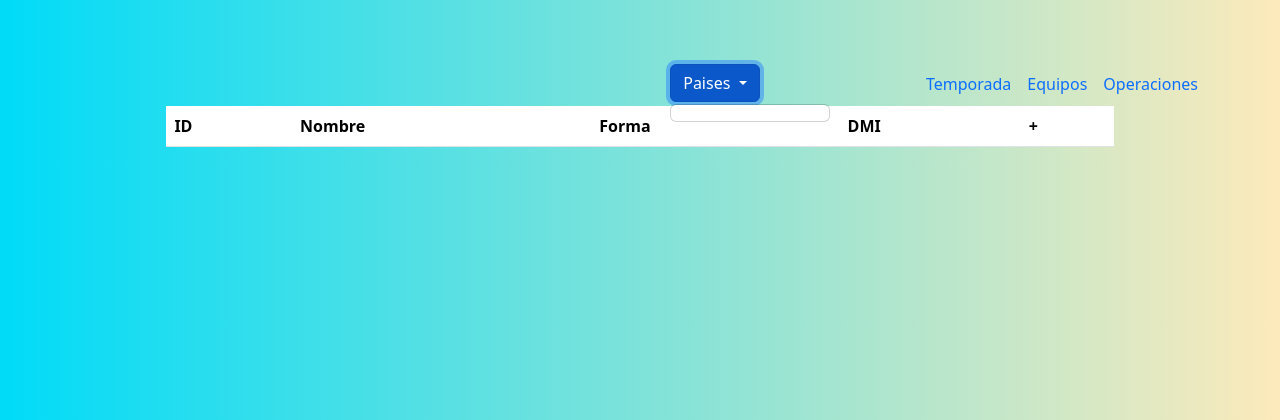
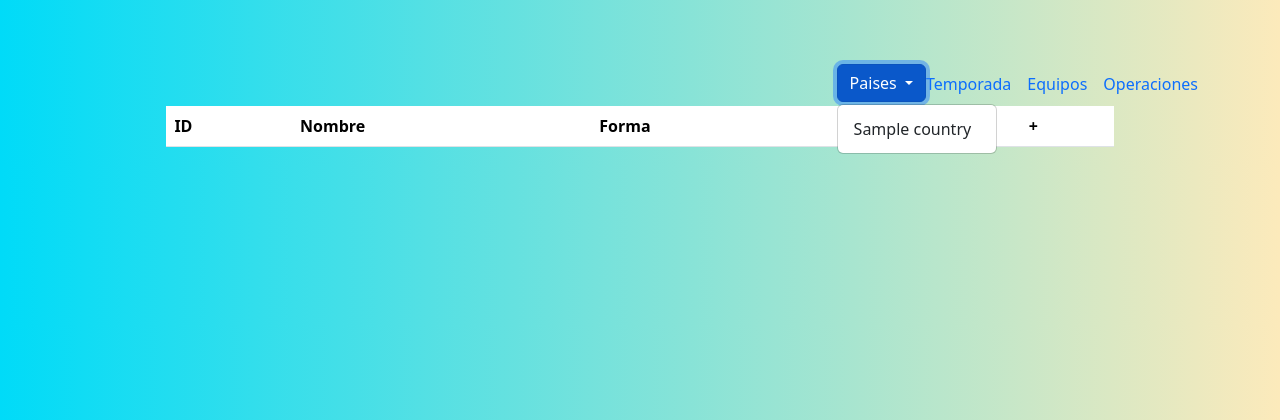
Before and after one commit to opedrenyo/buzzer_scrapper, a Flask app: page /equipos in a window 1280 px wide, after a click on "Paises". Shown: the top 420 px of the page. Run offline with Flask 3, Linux system fonts and the light colour scheme; a database or web service that is not in the repository returns one stand-in record (values such as "Sample title"); lists and menus that the app fills with data are empty; some libraries are stand-ins or nearby versions.

Commit message:
recuperar de bbdd la lista de paises para el dropdown y hacerlo scrolleable

```diff
--- a/dbconn.py
+++ b/dbconn.py
@@ -121,3 +121,9 @@ class BB_db():
         self.cur.execute(select_query)
 
         return self.cur.fetchall()
+
+    def get_countries(self):
+        select_query = f"""SELECT country, id_country FROM countries order by id_country"""
+        self.cur.execute(select_query)
+
+        return self.cur.fetchall()
--- a/index.py
+++ b/index.py
@@ -1,18 +1,10 @@
 from flask import Flask, render_template
+from dbconn import BB_db
+import pandas as pd
 
 app = Flask(__name__)
 
 ## Link a la parte visual, de aqui llamaremos a las otras clases para realizar funcionalidades con los botones
-
-#consultamos los players que hay
-players = []
-
-#consultamos los paises que hay
-countries = []
-
-#consultamos las temporadas que hay
-seasons = []
-
 @app.route('/')
 def home():
     return render_template('index.html')
@@ -20,12 +12,20 @@ def home():
 @app.route('/equipos')
 def equipos():
     #select aqui de countries
-    return render_template('equipos.html', countries=countries, players=players)
+    bb_db_conn = BB_db('ilovebasket14')
+    countries = bb_db_conn.get_countries()
+    print(countries)
+    return render_template('equipos.html', countries=countries)
 
 @app.route('/operaciones')
 def operaciones():
     return render_template('operaciones.html')
 
+def get_players(id_country):
+    print('entramos en get players')
+    return ''
+
+
 
 if __name__ == '__main__':
     app.run(host='127.0.0.1', port='80', debug=True)
--- a/static/css/main.css
+++ b/static/css/main.css
@@ -15,3 +15,9 @@ body{
 .margin-right{
     margin-right: 13%;
 }
+
+.scrollable-menu {
+    height: auto;
+    max-height: 200px;
+    overflow-x: hidden;
+}
--- a/templates/equipos.html
+++ b/templates/equipos.html
@@ -1,13 +1,12 @@
 {% extends "layouts/layout.html" %}
 {% block content%}
-<!-- Example split danger button -->
-<div class="dropdown float-end margin-right">
-    <button class="btn btn-primary dropdown-toggle" type="button" id="dropdownMenuButton" data-bs-toggle="dropdown" aria-expanded="false">
-        Paises
+<div class="btn-group float-end">
+    <button type="button" class="btn btn-primary dropdown-toggle" data-bs-toggle="dropdown" aria-expanded="false">
+      Paises
     </button>
-    <ul class="dropdown-menu" aria-labelledby="dropdownMenuButton">
+    <ul class="dropdown-menu scrollable-menu" aria-labelledby="dropdownMenuButton">
         {% for row in countries %}
-        <li><a class="dropdown-item" href="#">{{row.name}}</a></li>
+            <li><a class="dropdown-item" href="{{get_players}}">{{row[0]}}</a></li>
         {% endfor %}
     </ul>
 </div>
```
